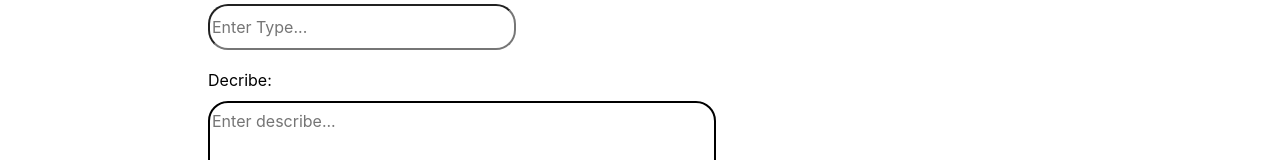
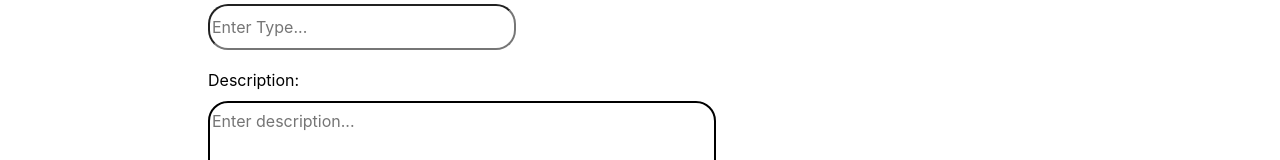
Before and after one commit to raindongz/SavePlus-Vue, a Vue app: page /uploadPro in a window 1280 px wide. Shown: the part 661-821 px from the top of the page. Built offline with nearby package versions, Linux system fonts and the light colour scheme.

Commit message:
update produce and upload page

```diff
--- a/src/components/ProduceInfo.vue
+++ b/src/components/ProduceInfo.vue
@@ -47,11 +47,11 @@
       </div>
 
       <div>
-        <h1 class="ttext2">Decribe:</h1>
+        <h1 class="ttext2">Description:</h1>
       </div>
 
       <div>
-        <textarea type="text" v-model="describe" placeholder="This dress is a must-have for fashion-forward individuals who appreciate both style and sustainability!" class="vdescribe" readonly/>
+        <textarea type="text" v-model="description" placeholder="This dress is a must-have for fashion-forward individuals who appreciate both style and sustainability!" class="vdescribe" readonly/>
       </div>
 
       <div>
--- a/src/components/uploadPro.vue
+++ b/src/components/uploadPro.vue
@@ -74,13 +74,13 @@
         />
       </div>
       <div>
-        <h1 class="ttext2">Decribe:</h1>
+        <h1 class="ttext2">Description:</h1>
       </div>
       <div>
         <textarea
           type="text"
           v-model="describe"
-          placeholder="Enter describe..."
+          placeholder="Enter description..."
           class="vdescribe"
         />
       </div>
```
